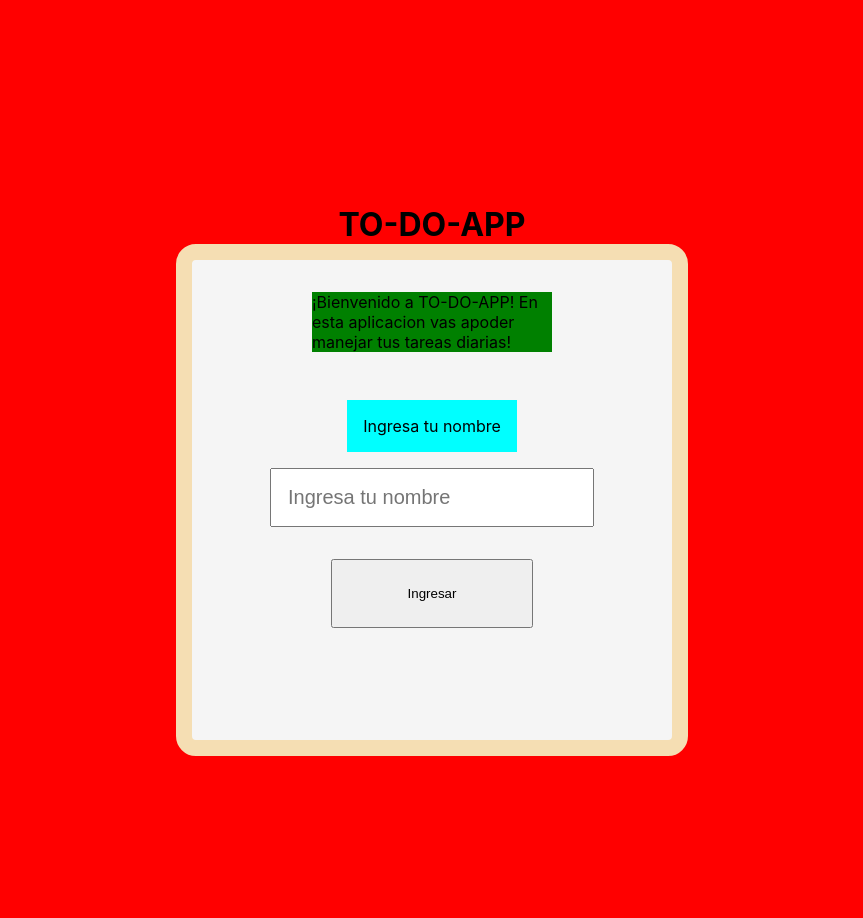
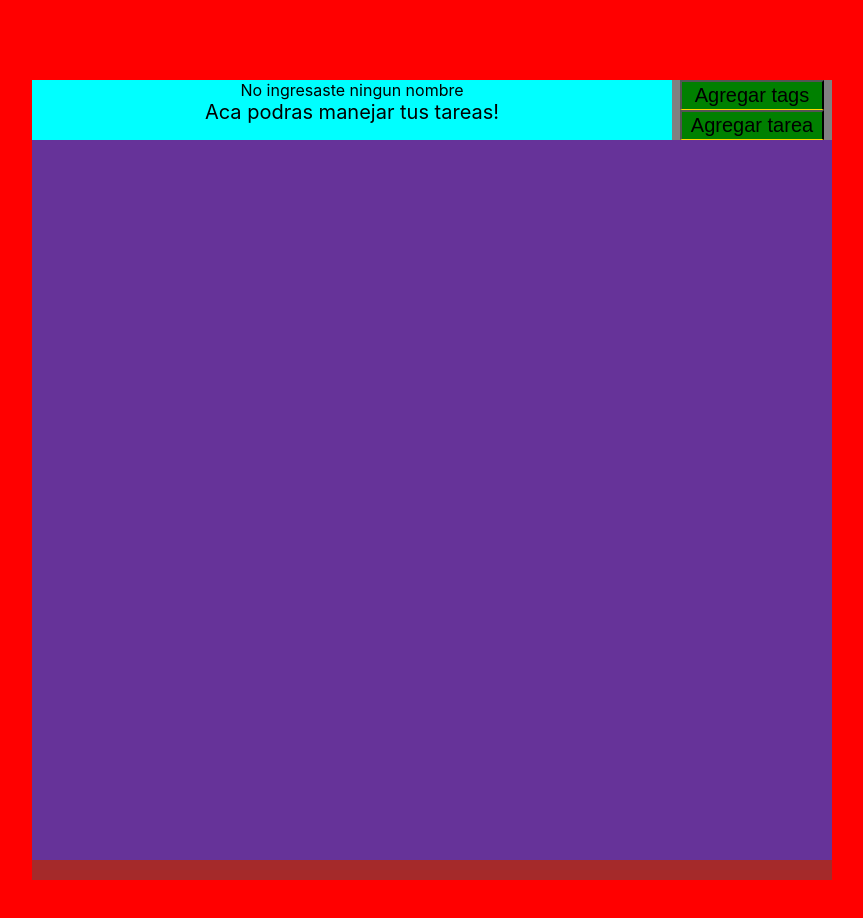
Before and after one commit to Adrian-Cassano/to-do-app, a React (Create React App) app: page /Home in a window 1280 px wide. Before the commit this address led to /. Shown: the top 918 px of the page, without its empty margins (208-1071 px from the left). Built offline with nearby package versions, Linux system fonts and the light colour scheme.

Commit message:
feature: add button close and style

```diff
--- a/src/views/Home/Home.jsx
+++ b/src/views/Home/Home.jsx
@@ -4,6 +4,8 @@ import { useSelector } from "react-redux";
 import { useNavigate  } from "react-router-dom";
 
 import Modal from '../../components/Modal/Modal'
+import CardTask from '../../components/CardTask/CardTask'
+
 import styles from "./Home.module.css";
 
 
@@ -16,22 +18,23 @@ const Home = () => {
 
   const [modalOpen, setModalOpen] = useState(false);
 
-  useEffect(() => {
-    console.log(userSlice)
-    // aca esta la logica del hook
-    if(!userSlice.name){
-      navigate ("/")
-      alert("Por favor vuelva a ingresar su nombre")
-    }
-    return () => {
-      //aca se limpia estados o listener
-    }
-  }, [userSlice])//entre los corchetes va con que variable se actualiza
-
-
   const toggleModal = () => {
     setModalOpen(!modalOpen);
   };
+
+  // useEffect(() => {
+  //   // aca esta la logica del hook
+  //   if(!userSlice.name){
+  //     navigate ("/")
+  //     alert("Por favor vuelva a ingresar su nombre")
+  //   }
+  //   return () => {
+  //     //aca se limpia estados o listener
+  //   }
+  // }, [userSlice])//entre los corchetes va con que variable se actualiza
+
+
+
 
   return (
     <div id={styles.MasterContainer}>
@@ -55,7 +58,7 @@ const Home = () => {
         </div>
       </div>
       <div id={styles.ContainerTasks}>
-            <div id={styles.Tasks}>TAREA</div>
+            <div id={styles.Tasks}><CardTask/></div>
       </div>
       </div>
     </div>
--- a/src/views/Home/Home.module.css
+++ b/src/views/Home/Home.module.css
@@ -65,4 +65,7 @@
     background-color: rebeccapurple;
     width: 50rem;
     height: 45rem;
+    display: flex;
+    flex-direction: column;
+    align-items: center;
 }
```
